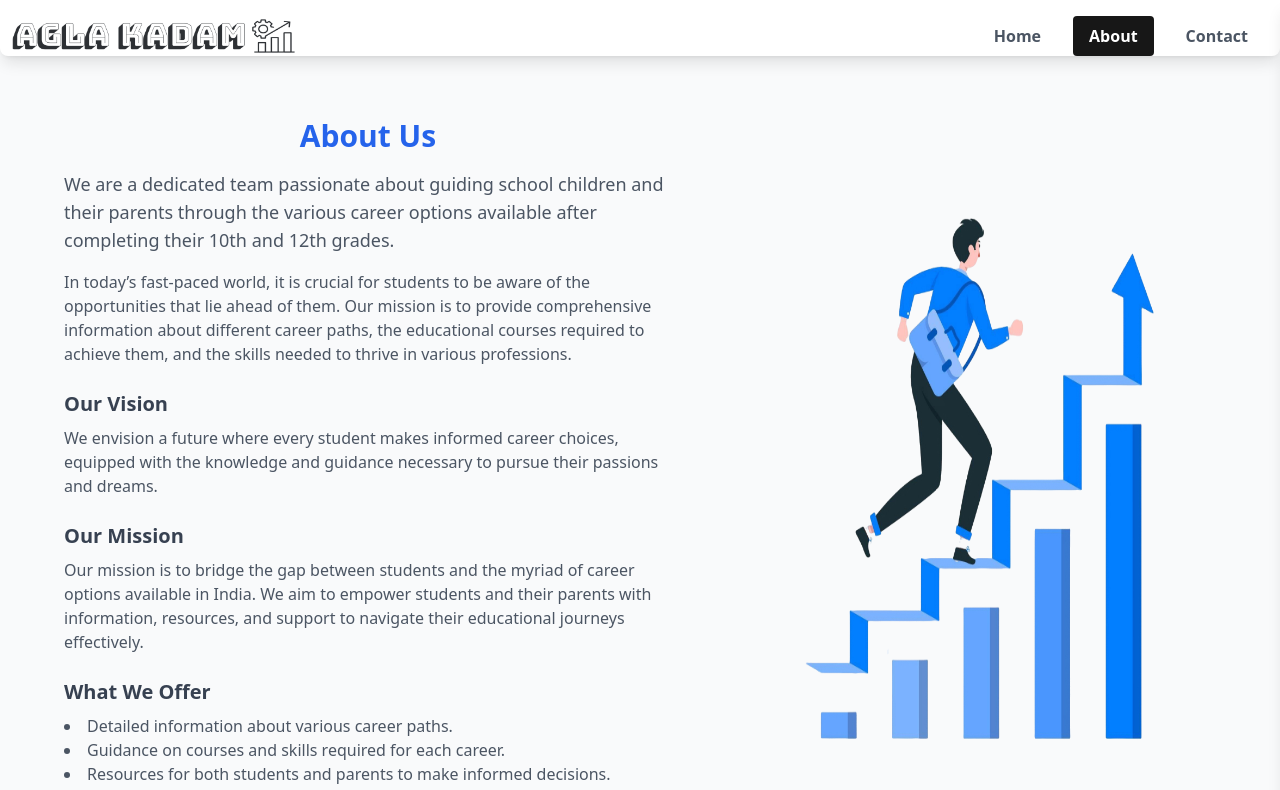
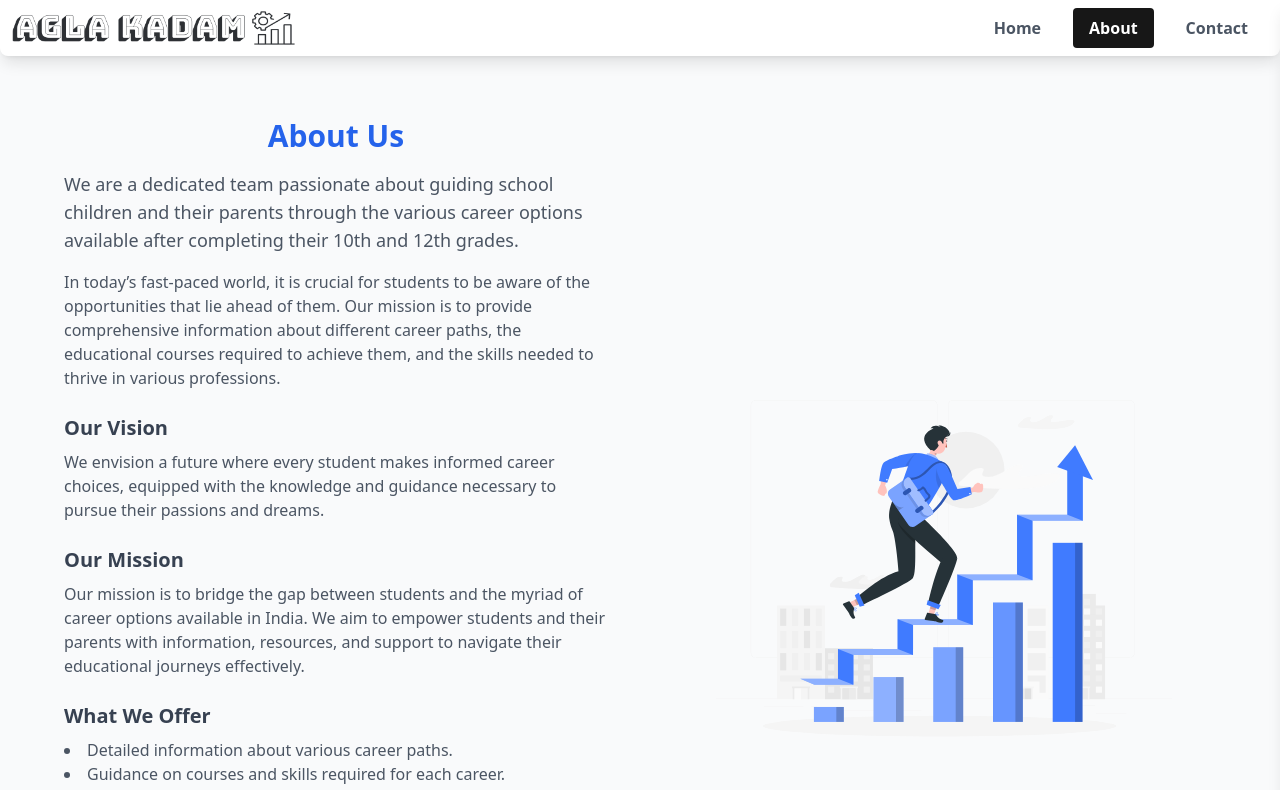
Before and after one commit to coding-yoddha/career-guide-app, a Next.js app: page /about in a window 1280 px wide. Shown: the top 790 px of the page. Built offline with nearby package versions, Linux system fonts and the light colour scheme.

Commit message:
Ui fixes

```diff
--- a/src/app/about/page.tsx
+++ b/src/app/about/page.tsx
@@ -1,13 +1,13 @@
 import Image from "next/image";
-import goingUpIcon from "../../public/going-up.png";
+import goingUpIcon from "../../public/career-growth.svg";
 
 const AboutUs = () => {
   return (
     <div
-      className="bg-gray-50 min-h-screen flex  justify-center py-12 px-6 lg:px-8 w-full"
+      className="bg-gray-50 min-h-screen flex flex-col lg:flex-row justify-center py-12 px-6 lg:px-8 w-full"
       style={{ marginTop: "3%" }}
     >
-      <div className="max-w-2xl  p-8">
+      <div className="max-w-2xl p-8 flex-1">
         <h2 className="text-3xl font-bold text-center text-blue-600">
           About Us
         </h2>
@@ -67,11 +67,13 @@ const AboutUs = () => {
           <p className="text-gray-600">Email: support@example.com</p>
         </div>
       </div>
-      <div className="w-1/2">
+
+      {/* Image Section */}
+      <div className="flex justify-center items-center w-full lg:w-1/2 mt-8 lg:mt-0">
         <Image
           src={goingUpIcon}
           alt="going-up"
-          style={{ height: "50rem", width: "50rem" }}
+          className="w-3/4 h-auto max-w-[40rem] max-h-[40rem]"
         />
       </div>
     </div>
--- a/src/app/page.tsx
+++ b/src/app/page.tsx
@@ -27,14 +27,14 @@ const Home: React.FC = async () => {
 
   if (errMsg) {
     return (
-      <div className="p-3 w-full" style={{ marginTop: "5%" }}>
+      <div className="p-3 w-full" style={{ marginTop: "7%" }}>
         <p className="text-red-500">Error fetching careers: {errMsg}</p>
       </div>
     );
   }
 
   return (
-    <div className="p-3 w-full" style={{ marginTop: "5%" }}>
+    <div className="p-3 w-full" style={{ marginTop: "7%" }}>
       <div className="flex flex-col  items-center">
         <div className="flex flex-col md:flex-row md:justify-start items-center w-full space-y-4 md:space-y-0 md:space-x-4">
           <div className="w-64 h-40 sm:w-72 sm:h-48 md:w-96 md:h-64 lg:w-[650px] lg:h-[400px]">
--- a/src/components/FlowChart/index.tsx
+++ b/src/components/FlowChart/index.tsx
@@ -25,7 +25,6 @@ const Flow: React.FC = () => {
     )
       .then((res) => res.json())
       .then((data) => {
-        console.log("data", data);
         setFlowData(data?.data);
       });
   }, []);
--- a/src/components/OptionsDetails/index.tsx
+++ b/src/components/OptionsDetails/index.tsx
@@ -8,7 +8,7 @@ const OptionsDetails = () => {
       title: "Software Engineering",
       content:
         "Lorem ipsum dolor sit amet consectetur adipisicing elit. Neque voluptate obcaecati facere cum dicta exercitationem rem vero eligendi soluta, molestiae suscipit quisquam voluptas quam saepe, consectetur quidem, ipsa repellendus vitae?. Lorem ipsum dolor sit amet consectetur adipisicing elit. Neque voluptate obcaecati facere cum dicta exercitationem rem vero eligendi soluta, molestiae suscipit quisquam voluptas quam saepe, consectetur quidem, ipsa repellendus vitae?",
-      link: "/engineering-options/electrical-engineer",
+      link: "/engineering/electrical-engineer",
     },
     {
       id: 2,
@@ -31,13 +31,12 @@ const OptionsDetails = () => {
         "Lorem ipsum dolor sit amet consectetur adipisicing elit. Neque voluptate obcaecati facere cum dicta exercitationem rem vero eligendi soluta, molestiae suscipit quisquam voluptas quam saepe, consectetur quidem, ipsa repellendus vitae?. Lorem ipsum dolor sit amet consectetur adipisicing elit. Neque voluptate obcaecati facere cum dicta exercitationem rem vero eligendi soluta, molestiae suscipit quisquam voluptas quam saepe, consectetur quidem, ipsa repellendus vitae?",
       link: "/page4",
     },
-    // Add more cards as needed
   ];
 
   return (
     <div
       className="flex justify-start py-10 bg-gradient-to-b from-white to-blue-100 min-h-screen w-full"
-      style={{ marginTop: "5%" }}
+      style={{ marginTop: "7%" }}
     >
       <div className="w-3/4 max-w-4xl space-y-6 ml-10">
         <h1 className="text-3xl font-semibold text-blue-800 mb-8">
--- a/src/containers/header/index.tsx
+++ b/src/containers/header/index.tsx
@@ -16,7 +16,7 @@ const Header = () => {
 
   return (
     <nav
-      className="fixed top-0 left-0 w-full bg-white py-2 md:py-4 rounded-b-lg shadow-lg z-50"
+      className="fixed top-0 left-0 w-full bg-white py-2 md:rounded-b-lg shadow-lg z-50"
       style={{ height: "7%" }}
     >
       <div className="flex md:mr-2">
```
